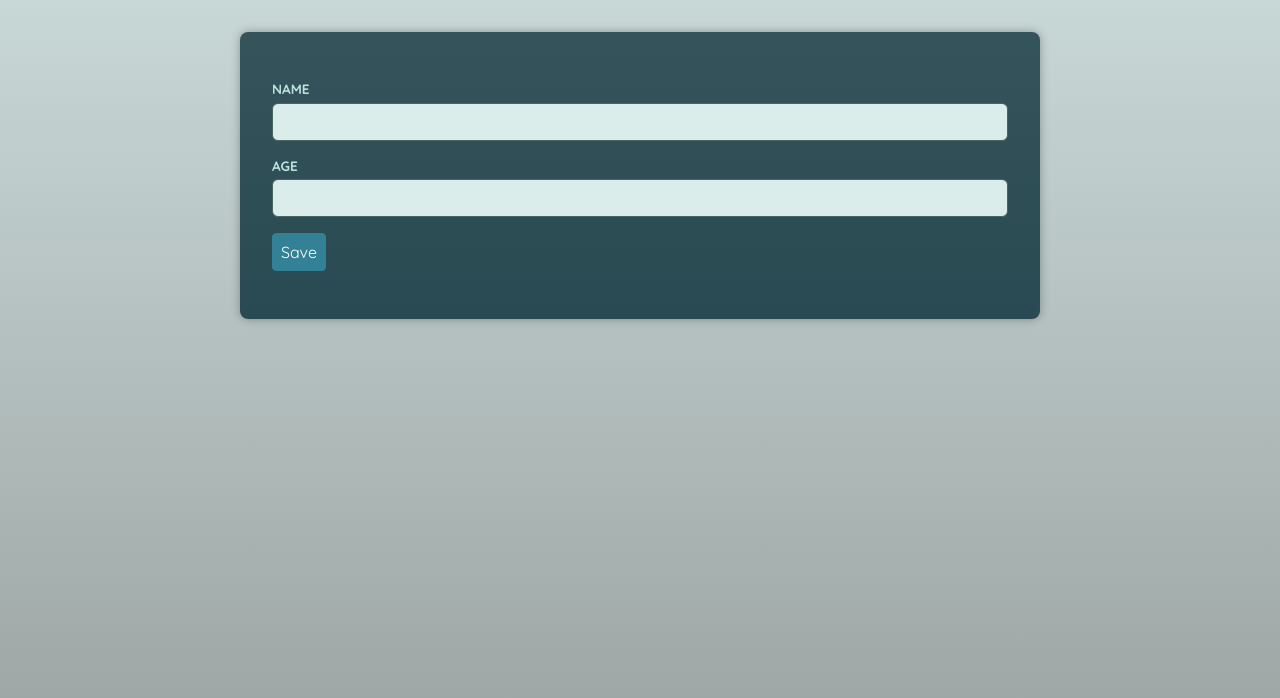
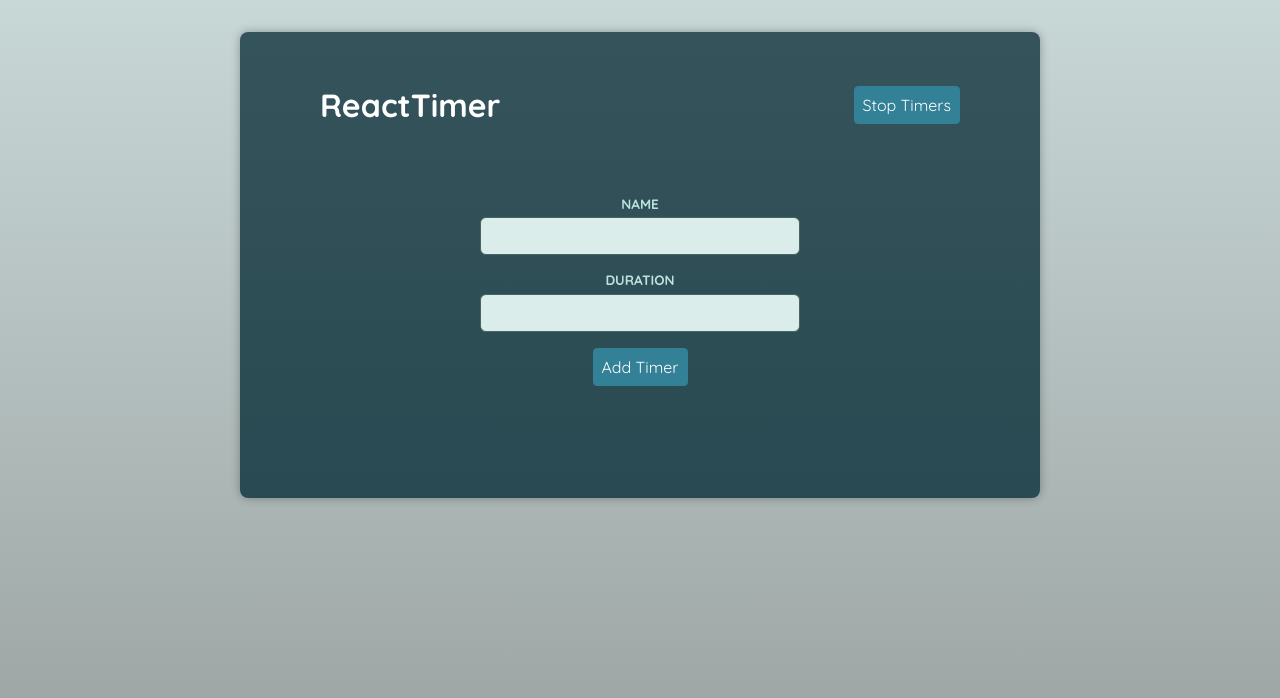
Before and after one commit to Saol09/react-typescript-advComponents, a React (Vite) app: page / in a window 1280 px wide. Shown: the top 698 px of the page. Built offline with nearby package versions, Linux system fonts and the light colour scheme; a web font is replaced by a local one.

Commit message:
Updated with some new classes

```diff
--- a/src/App.tsx
+++ b/src/App.tsx
@@ -1,27 +1,16 @@
-import Input from './components/Input';
-import Form, { type FormHandle } from './components/Form';
-import Button from './components/Button';
-import { useRef } from 'react';
+import AddTimer from './components/AddTimer.tsx';
+import Header from './components/Header.tsx';
+import Timers from './components/Timers.tsx';
 
 function App() {
-  const customForm = useRef<FormHandle>(null);
-
-  function handleSave(data: unknown) {
-    const extractedData = data as { name: string; age: string };
-    console.log(extractedData);
-    customForm.current?.clear();
-  }
-
   return (
-    <main>
-      <Form onSave={handleSave} ref={customForm}>
-        <Input type="text" label="Name" id="name" />
-        <Input type="number" label="Age" id="age" />
-        <p>
-          <Button>Save</Button>
-        </p>
-      </Form>
-    </main>
+    <>
+      <Header />
+      <main>
+        <AddTimer />
+        <Timers />
+      </main>
+    </>
   );
 }
 
--- /dev/null
+++ b/src/components/AddTimer.tsx
@@ -0,0 +1,25 @@
+import { useRef } from 'react';
+
+import Button from './UI/Button.tsx';
+import Form, { FormHandle } from './UI/Form.tsx';
+import Input from './UI/Input.tsx';
+
+export default function AddTimer() {
+  const form = useRef<FormHandle>(null);
+
+  function handleSaveTimer(data: unknown) {
+    const extractedData = data as { name: string; duration: string };
+    console.log(extractedData);
+    form.current?.clear();
+  }
+
+  return (
+    <Form ref={form} onSave={handleSaveTimer} id="add-timer">
+      <Input type="text" label="Name" id="name" />
+      <Input type="number" label="Duration" id="duration" />
+      <p>
+        <Button>Add Timer</Button>
+      </p>
+    </Form>
+  );
+}
--- /dev/null
+++ b/src/components/Header.tsx
@@ -0,0 +1,11 @@
+import Button from './UI/Button.tsx';
+
+export default function Header() {
+  return (
+    <header>
+      <h1>ReactTimer</h1>
+
+      <Button>Stop Timers</Button>
+    </header>
+  );
+}
--- /dev/null
+++ b/src/components/Timers.tsx
@@ -0,0 +1,3 @@
+export default function Timers() {
+  return <ul>{/* TODO ... */}</ul>;
+}
--- /dev/null
+++ b/src/components/UI/Button.tsx
@@ -0,0 +1,21 @@
+import { type ComponentPropsWithoutRef } from 'react';
+
+type ButtonProps = ComponentPropsWithoutRef<'button'> & {
+  href?: never;
+};
+
+type AnchorProps = ComponentPropsWithoutRef<'a'> & {
+  href?: string;
+};
+
+function isAnchorProps(props: ButtonProps | AnchorProps): props is AnchorProps {
+  return 'href' in props;
+}
+
+export default function Button(props: ButtonProps | AnchorProps) {
+  if (isAnchorProps(props)) {
+    return <a className="button" {...props}></a>;
+  }
+
+  return <button className="button" {...props}></button>;
+}
--- /dev/null
+++ b/src/components/UI/Form.tsx
@@ -0,0 +1,47 @@
+import {
+  type FormEvent,
+  type ComponentPropsWithoutRef,
+  useRef,
+  useImperativeHandle,
+  forwardRef,
+} from 'react';
+
+export type FormHandle = {
+  clear: () => void;
+};
+
+type FormProps = ComponentPropsWithoutRef<'form'> & {
+  onSave: (value: unknown) => void;
+};
+
+const Form = forwardRef<FormHandle, FormProps>(function Form(
+  { onSave, children, ...otherProps },
+  ref
+) {
+  const form = useRef<HTMLFormElement>(null);
+
+  useImperativeHandle(ref, () => {
+    return {
+      clear() {
+        console.log('CLEARING');
+        form.current?.reset();
+      },
+    };
+  });
+
+  function handleSubmit(event: FormEvent<HTMLFormElement>) {
+    event.preventDefault();
+
+    const formData = new FormData(event.currentTarget);
+    const data = Object.fromEntries(formData);
+    onSave(data);
+  }
+
+  return (
+    <form onSubmit={handleSubmit} {...otherProps} ref={form}>
+      {children}
+    </form>
+  );
+});
+
+export default Form;
--- /dev/null
+++ b/src/components/UI/Input.tsx
@@ -0,0 +1,20 @@
+import { forwardRef, type ComponentPropsWithoutRef } from 'react';
+
+type InputProps = {
+  label: string;
+  id: string;
+} & ComponentPropsWithoutRef<'input'>;
+
+const Input = forwardRef<HTMLInputElement, InputProps>(function Input(
+  { label, id, ...props },
+  ref
+) {
+  return (
+    <p>
+      <label htmlFor={id}>{label}</label>
+      <input id={id} name={id} {...props} ref={ref} />
+    </p>
+  );
+});
+
+export default Input;
```
Also changed, not shown: src/components/Timer.tsx (added, +9 -0 lines), src/components/UI/Container.tsx (added, +23 -0 lines).
